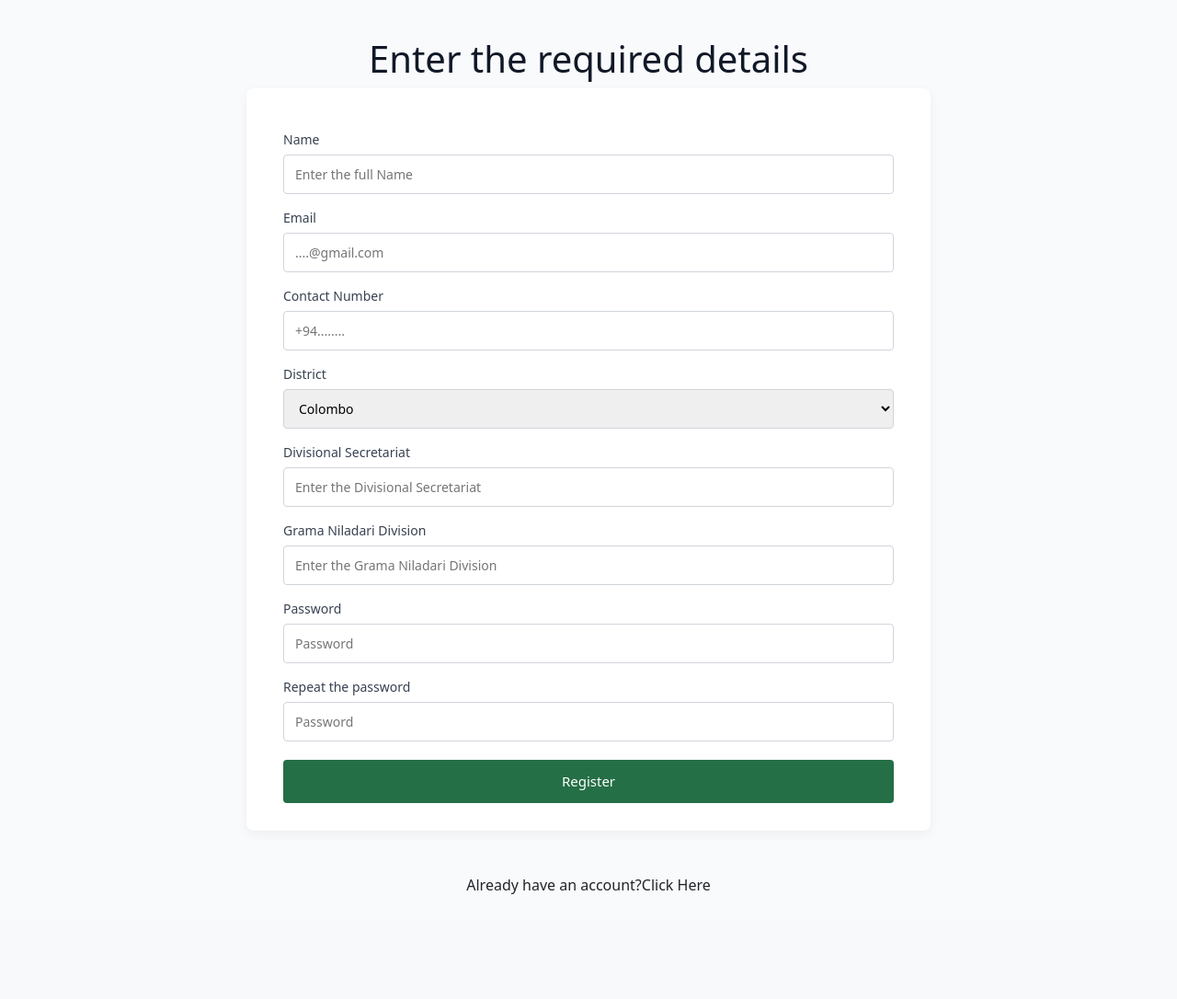
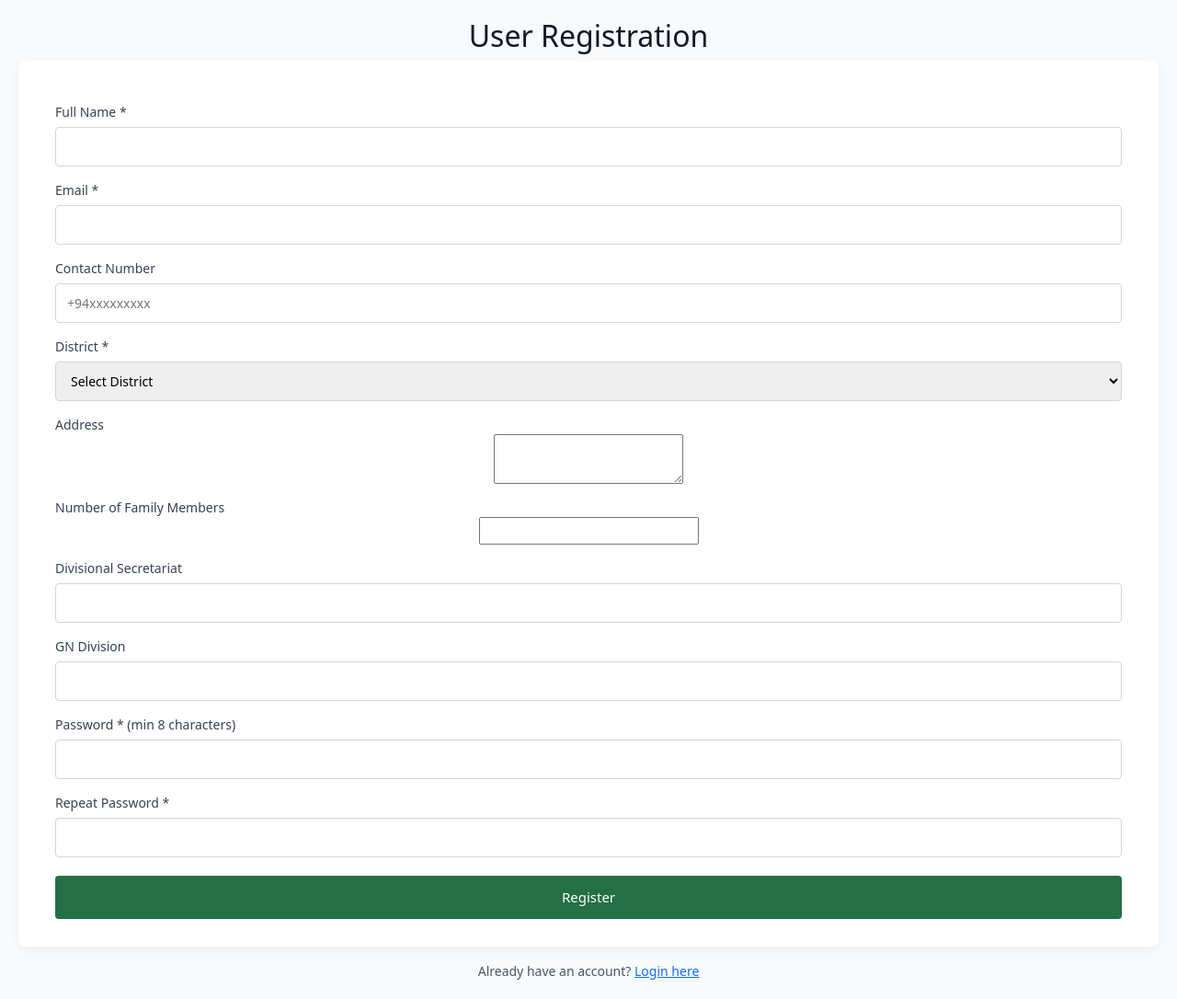
Before and after one commit to NethmiNimansanaWaththage/flood-relief-management, a PHP site: page /user-Register.php in a window 1280 px wide. Shown: the part 130-1216 px from the top of the page at 92% size. Before the commit the page ends 1102 px from the top, so only its background shows below. Run offline with PHP 8.4, Linux system fonts and the light colour scheme.

Commit message:
Added user-register.php (User registration)

```diff
--- a/user-Register.php
+++ b/user-Register.php
@@ -1,91 +1,88 @@
 <?php
-require_once("header.php");
-include_once ("db_connect.php");
-?>
+session_start();
+require_once("db_connect.php");
 
-<?php
-
-if ($_SERVER['REQUEST_METHOD'] == 'POST' && isset($_POST['submit'])) {
-    session_start();
-    require_once 'db_connect.php';
-
-    if ($_SERVER['REQUEST_METHOD'] !== 'POST') {
-        header("Location: ../user-Register.php?error=invalid_access");
+if(isset($_SESSION['user_id'])) {
+    header("Location: index.php");
     exit();
 }
 
-    $full_name = mysqli_real_escape_string($conn, $_POST['Name'] ?? '');
+if($_SERVER['REQUEST_METHOD'] == 'POST' && isset($_POST['submit'])) {
+    $fullname = mysqli_real_escape_string($conn, $_POST['fullname'] ?? '');
     $email = mysqli_real_escape_string($conn, $_POST['email'] ?? '');
-    $contact = mysqli_real_escape_string($conn, $_POST['Contact_Number'] ?? '');
-    $district = mysqli_real_escape_string($conn, $_POST['District'] ?? '');
-    $divisional_secretariat = mysqli_real_escape_string($conn, $_POST['Divisional_Secretariat'] ?? '');
-    $gn_division = mysqli_real_escape_string($conn, $_POST['Grama_Niladari_Division'] ?? '');
-    $password = $_POST['Pwd'] ?? '';
-    $repeat_password = $_POST['repeatPwd'] ?? '';
+    $contact = mysqli_real_escape_string($conn, $_POST['contact'] ?? '');
+    $district = mysqli_real_escape_string($conn, $_POST['district'] ?? '');
+    $address = mysqli_real_escape_string($conn, $_POST['address'] ?? '');
+    $family_members = mysqli_real_escape_string($conn, $_POST['family_members'] ?? '');
+    $divisional_secretariat = mysqli_real_escape_string($conn, $_POST['divisional_secretariat'] ?? '');
+    $gn_division = mysqli_real_escape_string($conn, $_POST['gn_division'] ?? '');
+    $password = $_POST['password'] ?? '';
+    $repeat_password = $_POST['repeat_password'] ?? '';
 
     $errors = [];
 
-    $required = ['Name', 'email', 'Pwd', 'repeatPwd'];
-    foreach ($required as $field) {
-        if (empty($_POST[$field])) {
-            $errors[] = ucfirst(str_replace('_', ' ', $field)) . " is required";
-        }
+
+    if(empty($fullname) || empty($email) || empty($password)) {
+        $errors[] = "All required fields must be filled";
     }
 
-    if ($password !== $repeat_password) {
+    if($password !== $repeat_password) {
         $errors[] = "Passwords do not match";
     }
 
-    if (strlen($password) < 8) {
+    if(strlen($password) < 8) {
         $errors[] = "Password must be at least 8 characters";
     }
 
-    $check_email = "SELECT user_id FROM Users WHERE Email = '$email'";
-    $result = mysqli_query($conn, $check_email);
-    if (mysqli_num_rows($result) > 0) {
+
+    $check_sql = "SELECT user_id FROM Users WHERE Email = '$email'";
+    $check_result = mysqli_query($conn, $check_sql);
+    if(mysqli_num_rows($check_result) > 0) {
         $errors[] = "Email already registered";
     }
 
-    if (empty($errors)) {
+    if(empty($errors)) {
         $hashed_password = password_hash($password, PASSWORD_DEFAULT);
         $role = 'user';
 
-        $sql = "INSERT INTO Users (full_name, Email, password, role, contact_number,
-                district, divisional_secretariat, gn_division, created_at)
-                VALUES ('$full_name', '$email', '$hashed_password', '$role',
-                '$contact', '$district', '$divisional_secretariat', '$gn_division', NOW())";
+        $sql = "INSERT INTO Users (fullname, Email, password, role, contact_number, district, address, family_members, divisional_secretariat, gn_division)
+                VALUES ('$fullname', '$email', '$hashed_password', '$role', '$contact', '$district', '$address', '$family_members', '$divisional_secretariat', '$gn_division')";
 
-        if (mysqli_query($conn, $sql)) {
+        if(mysqli_query($conn, $sql)) {
             $_SESSION['success'] = "Registration successful! Please login.";
-            header("Location: ../login.php?success=registered");
+            header("Location: login.php");
             exit();
         } else {
             $errors[] = "Database error: " . mysqli_error($conn);
         }
     }
 
-    $_SESSION['errors'] = $errors;
-    header("Location: ../user-Register.php");
+    if(!empty($errors)) {
+        $_SESSION['error'] = implode("<br>", $errors);
+        header("Location: user-Register.php");
         exit();
     }
-
+}
 ?>
 
-<div class="form">
-<h1>Enter the required details</h1>
+<?php include_once("header.php"); ?>
 
- <form method="post" action="">
-  <label>Name</label>
-  <input type="text" id="fname" name="Name" placeholder="Enter the full Name">
+<div class="form-container">
+    <h2>User Registration</h2>
 
-  <label >Email</label>
-  <input type="text" id="email" name="email" placeholder="....@gmail.com">
+    <form method="post" action="" onsubmit="return validateForm()">
+        <label>Full Name *</label>
+        <input type="text" name="fullname" required>
+
+        <label>Email *</label>
+        <input type="email" name="email" required>
 
         <label>Contact Number</label>
-  <input type="text" id="contact" name="Contact Number" placeholder="+94........">
+        <input type="text" name="contact" placeholder="+94xxxxxxxxx">
 
-  <label>District</label>
-  <select name="District" id="district">
+        <label>District *</label>
+        <select name="district" required>
+            <option value="">Select District</option>
             <option value="Colombo">Colombo</option>
             <option value="Gampaha">Gampaha</option>
             <option value="Kalutara">Kalutara</option>
@@ -96,33 +93,51 @@ if ($_SERVER['REQUEST_METHOD'] == 'POST' && isset($_POST['submit'])) {
             <option value="Matara">Matara</option>
             <option value="Hambantota">Hambantota</option>
             <option value="Jaffna">Jaffna</option>
-    <option value="Kilinochchi">Kilinochchi</option>
-    <option value="Mannar">Mannar</option>
-    <option value="Vavuniya">Vavuniya</option>
-    <option value="Mullaitivu">Mullaitivu</option>
-    <option value="Batticaloa">Batticaloa</option>
-    <option value="Ampara">Ampara</option>
-    <option value="Trincomalee">Trincomalee</option>
-    <option value="Kurunegala">Kurunegala</option>
         </select>
 
+        <label>Address</label>
+        <textarea name="address" rows="2"></textarea>
+
+        <label>Number of Family Members</label>
+        <input type="number" name="family_members" min="1">
+
         <label>Divisional Secretariat</label>
-    <input type="text" id="ds" name="Divisional Secretariat" placeholder="Enter the Divisional Secretariat">
+        <input type="text" name="divisional_secretariat">
 
-    <label>Grama Niladari Division</label>
-    <input type="text" id="gnd" name="Grama Niladari Division" placeholder="Enter the Grama Niladari Division">
+        <label>GN Division</label>
+        <input type="text" name="gn_division">
 
-    <label >Password</label>
-  <input type="password" id="pwd" name="Pwd" placeholder="Password">
+        <label>Password * (min 8 characters)</label>
+        <input type="password" name="password" required>
 
-  <label >Repeat the password</label>
-  <input type="password" id="repeatPwd" name="repeatPwd" placeholder="Password">
+        <label>Repeat Password *</label>
+        <input type="password" name="repeat_password" required>
 
-  <button id="userregbtn" type="submit" name="submit">Register</button>
+        <button type="submit" name="submit">Register</button>
     </form>
+
+    <p style="margin-top: 15px;">
+        Already have an account? <a href="login.php">Login here</a>
+    </p>
 </div>
-<a href="login.php" class="btn btn-relief">Already have an account?Click Here</a>
 
-<?php
-include_once ("footer.php");
-?>
+<script>
+function validateForm() {
+    let password = document.querySelector('input[name="password"]').value;
+    let repeat = document.querySelector('input[name="repeat_password"]').value;
+
+    if(password.length < 8) {
+        alert("Password must be at least 8 characters");
+        return false;
+    }
+
+    if(password !== repeat) {
+        alert("Passwords do not match");
+        return false;
+    }
+
+    return true;
+}
+</script>
+
+<?php include_once("footer.php"); ?>
```
Lines whose indentation alone changed are shown as unchanged.
